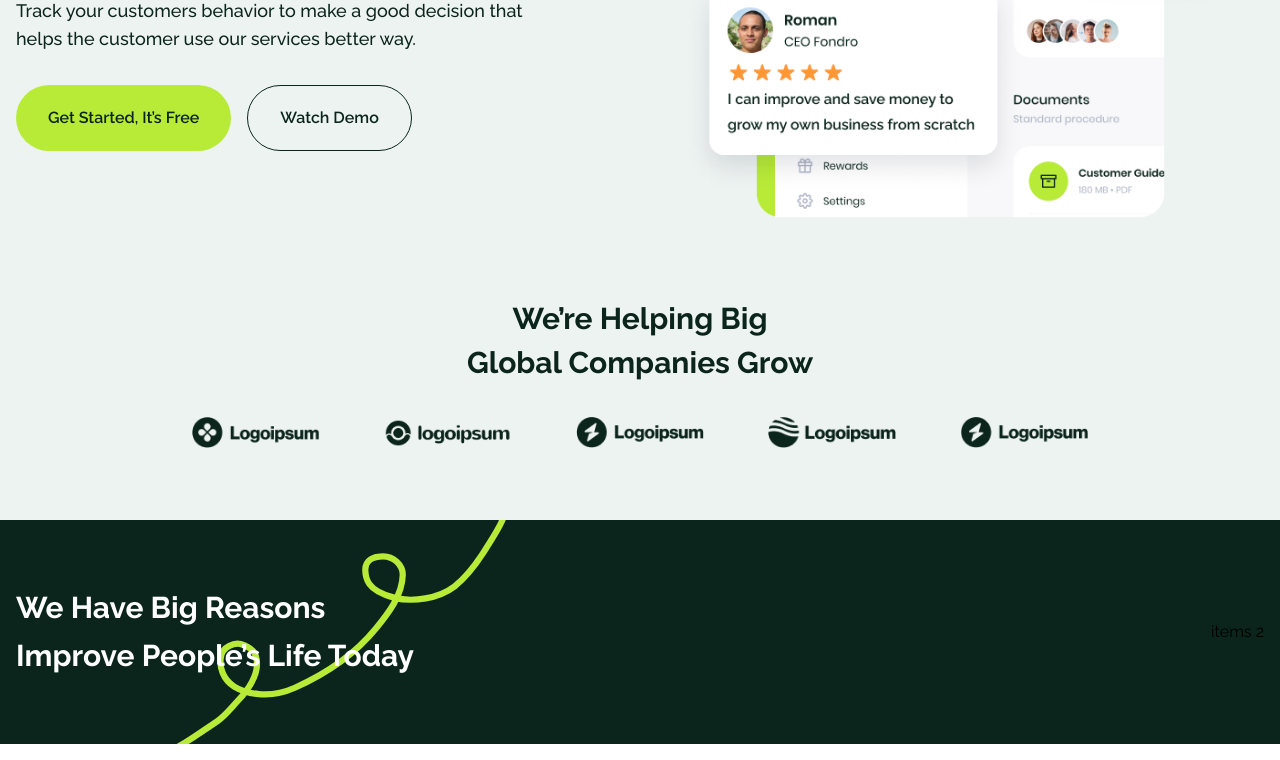
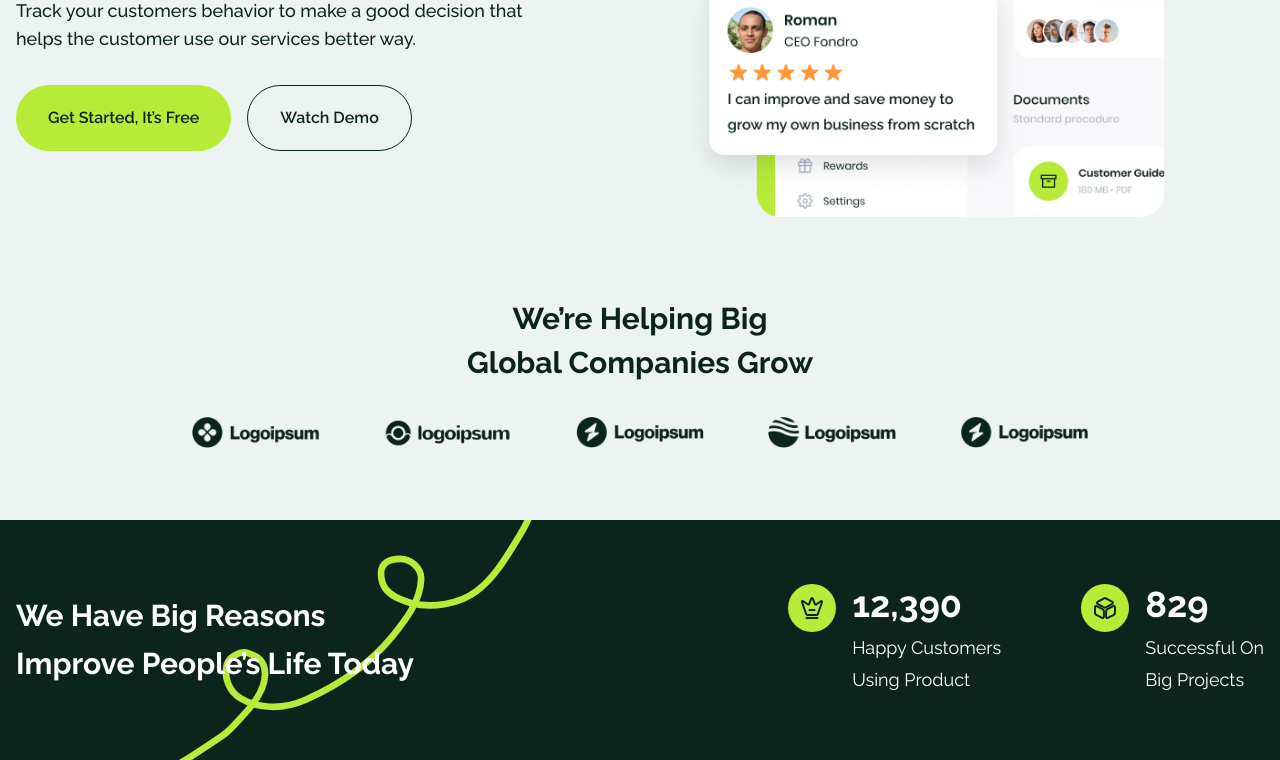
Before and after one commit to ervanervan/pasti-laris, a React (Vite) app: page / in a window 1280 px wide. Shown: the part 463-1223 px from the top of the page. Built offline with nearby package versions, Linux system fonts and the light colour scheme; a web font is replaced by a local one.

Commit message:
finish: create stats component

```diff
--- a/src/components/Stats.jsx
+++ b/src/components/Stats.jsx
@@ -1,22 +1,47 @@
 import React from "react";
 import vector1 from "../assets/vector1.svg";
+import iconCrown from "../assets/icon-crown.svg";
+import icon3dCube from "../assets/icon-3dcube.svg";
 
 export default function Stats() {
   return (
-    <section className="bg-green-1">
+    <section className="bg-green-1 overflow-x-hidden">
       <div className="container mx-auto relative z-0">
-        <div className="flex items-center justify-between px-4 py-8 md:py-16 gap-8 relative z-10">
+        <div className="flex flex-col lg:flex-row items-center justify-between px-4 py-8 md:py-16 gap-8 relative z-10">
           <div>
             <h2 className="text-white-1 font-bold text-3xl leading-[3rem]">
               We Have Big Reasons <br /> Improve People’s Life Today
             </h2>
           </div>
-          <div className="">items 2</div>
+          <div className="flex flex-col md:flex-row items-start gap-20">
+            <div className="flex gap-x-4">
+              <div className="bg-green-2 p-3 rounded-full h-fit">
+                <img src={iconCrown} alt="" />
+              </div>
+              <div className="flex flex-col gap-y-2">
+                <p className="text-4xl text-white-1 font-bold">12,390</p>
+                <p className="text-white-1 font-normal text-lg leading-[2rem]">
+                  Happy Customers <br /> Using Product
+                </p>
+              </div>
+            </div>
+            <div className="flex gap-x-4">
+              <div className="bg-green-2 p-3 rounded-full h-fit">
+                <img src={icon3dCube} alt="" />
+              </div>
+              <div className="flex flex-col gap-y-2">
+                <p className="text-4xl text-white-1 font-bold">829</p>
+                <p className="text-white-1 font-normal text-lg leading-[2rem]">
+                  Successful On <br /> Big Projects
+                </p>
+              </div>
+            </div>
+          </div>
         </div>
         <img
           src={vector1}
           alt=""
-          className="absolute top-0 left-36 h-full -z-10"
+          className="absolute bottom-0 -right-3 lg:left-36 md:h-full -z-10"
         />
       </div>
     </section>
```
